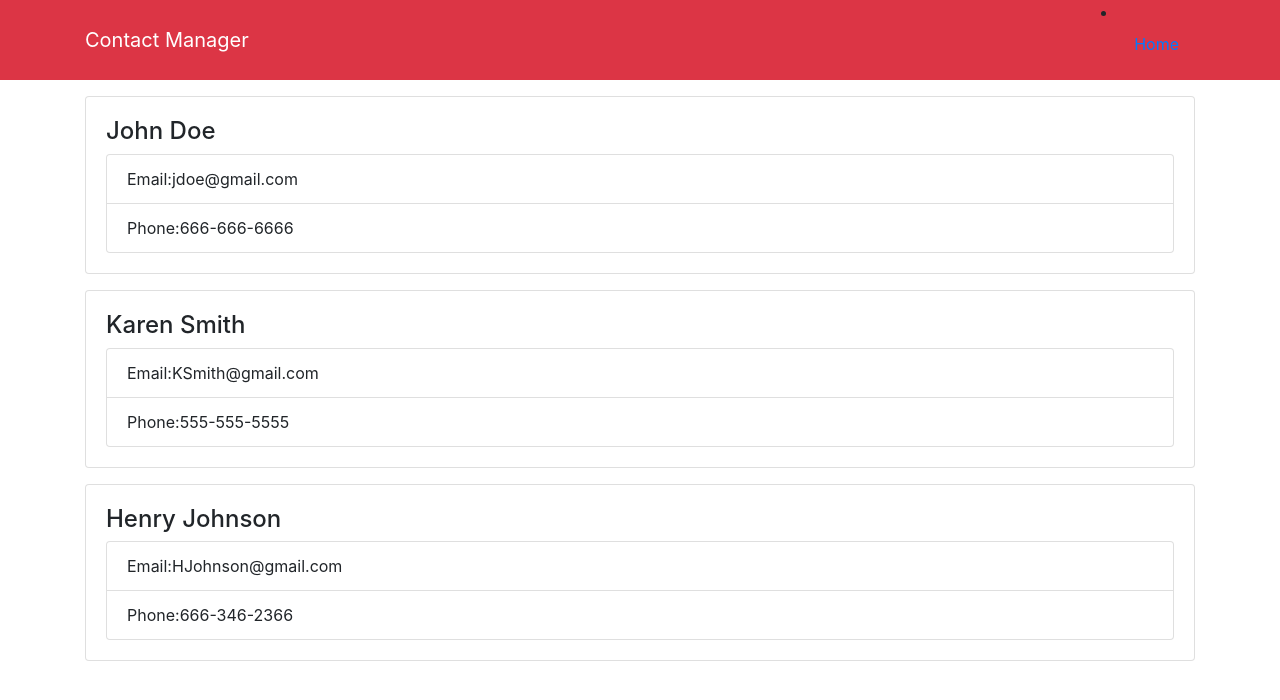
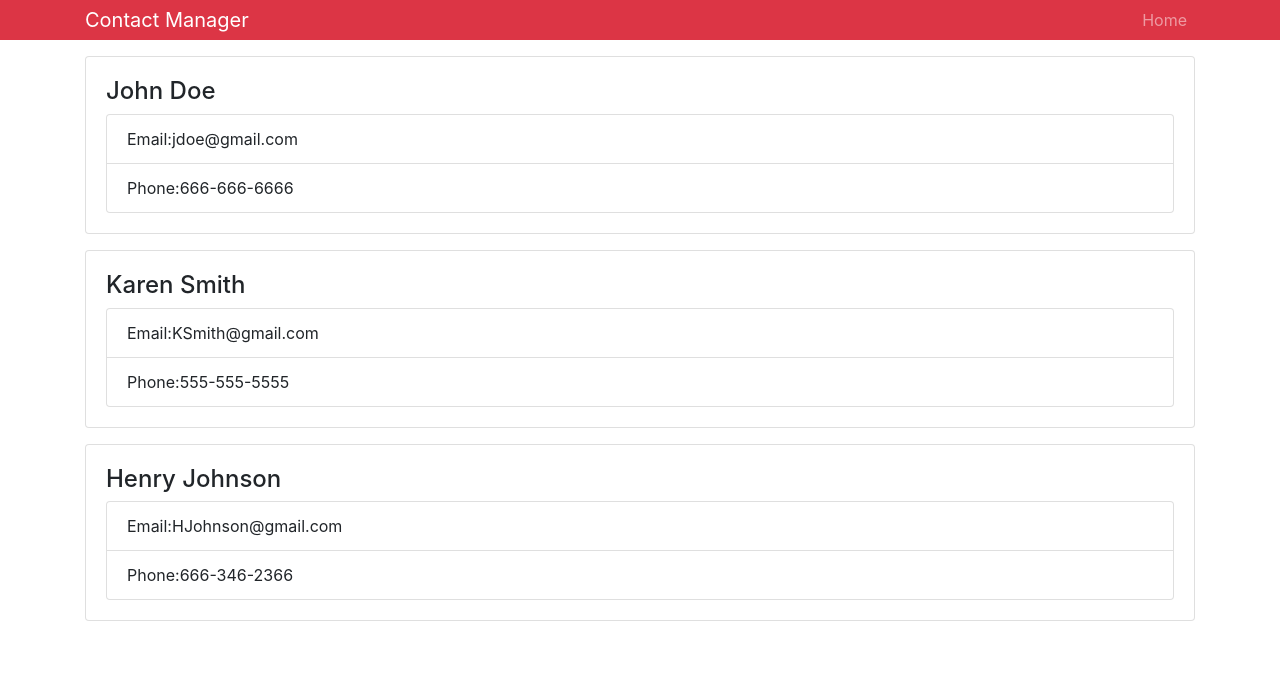
Before and after one commit to TFisch/contact_manager, a React (Create React App) app: page / in a window 1280 px wide. Shown: the top 700 px of the page. Built offline with nearby package versions, Linux system fonts and the light colour scheme.

Commit message:
Add font awesome library

```diff
--- a/src/App.js
+++ b/src/App.js
@@ -1,5 +1,4 @@
 import React, { Component } from 'react';
-import logo from './logo.svg';
 import './App.css';
 import Contacts from './components/Contacts';
 import Header from './components/Header';
--- a/src/components/Header.js
+++ b/src/components/Header.js
@@ -10,11 +10,12 @@ const Header = props => {
           {branding}
         </a>
         <div>
-          <ul className="navbar-auto mr-auto ">
-            <li className="nav-item" />
-            <a href="/" className="nav-link">
-              Home
-            </a>
+          <ul className="navbar-nav mr-auto ">
+            <li className="nav-item">
+              <a href="/" className="nav-link">
+                Home
+              </a>
+            </li>
           </ul>
         </div>
       </div>
```
